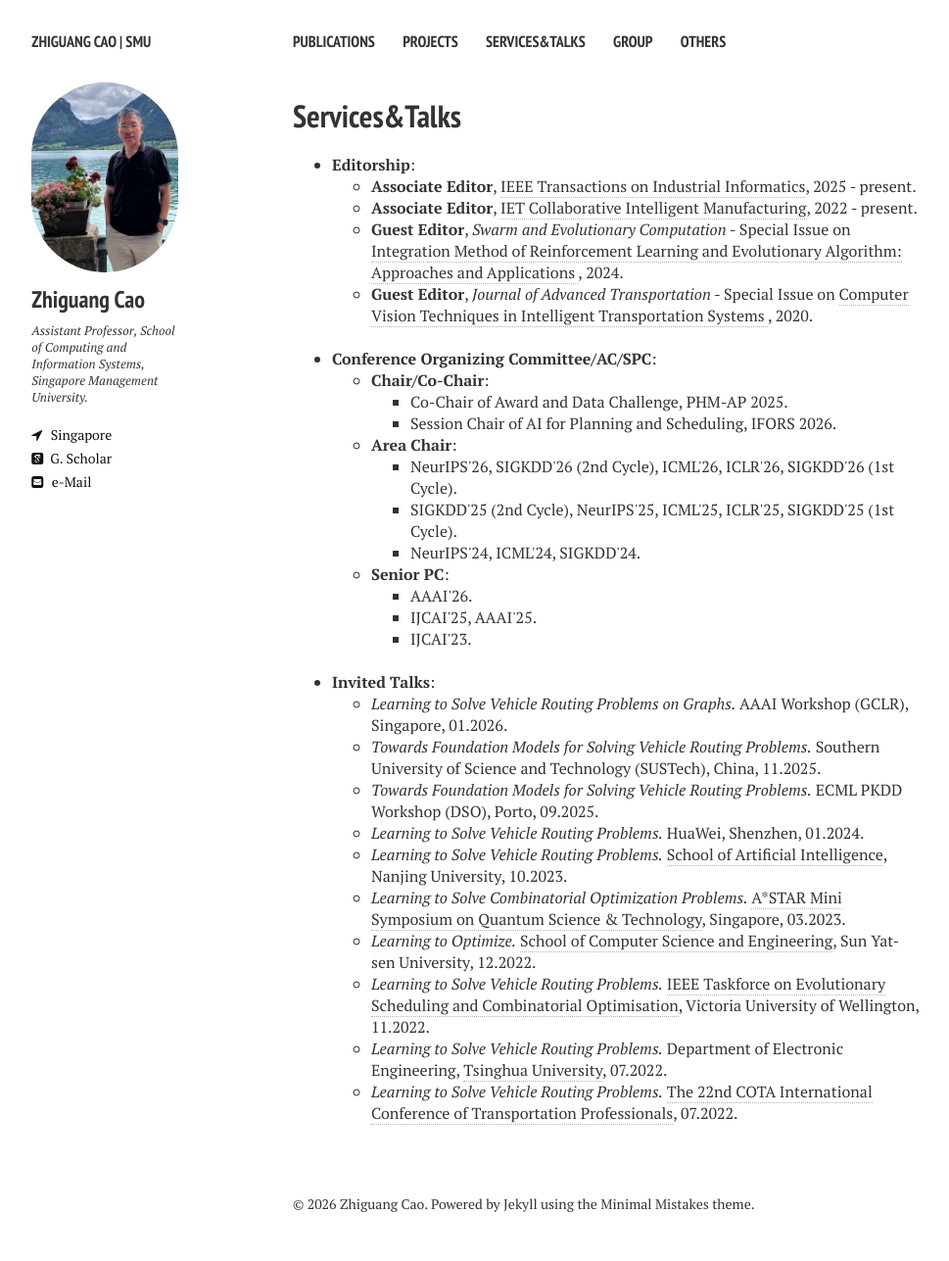
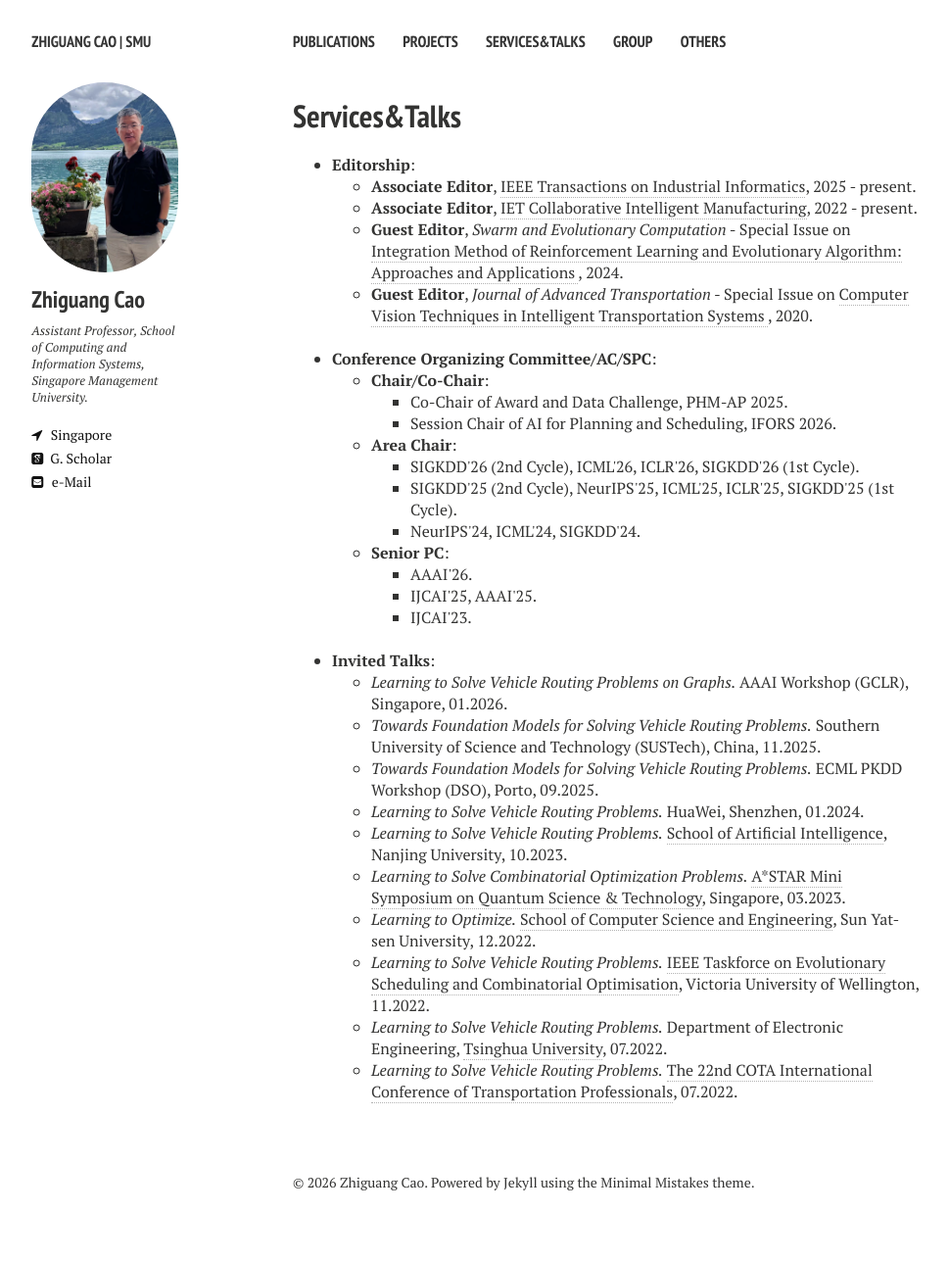
Before and after one commit to zhiguangcaosg/zhiguangcaosg.github.io, a Jekyll site: the page built from services&talks.md, in a window 1280 px wide. Shown: the whole page at 98% size, without its empty margins (21-990 px from the left). Built offline with Jekyll 4.4.1, drawn with Linux system fonts in a browser that asks for light colours; nearby versions of some CDN libraries; after the commit the page ends 1265 px from its top, so only the background shows below that.

Commit message:
Update services&talks.md

```diff
--- a/services&talks.md
+++ b/services&talks.md
@@ -43,7 +43,7 @@ comments: false
 
 	<li> <b>Area Chair</b>:
 		<ul>
-		<li>  NeurIPS'26, SIGKDD'26 (2nd Cycle), ICML'26, ICLR'26, SIGKDD'26 (1st Cycle).
+		<li>  SIGKDD'26 (2nd Cycle), ICML'26, ICLR'26, SIGKDD'26 (1st Cycle).
 	        </li>
 		<li>  SIGKDD'25 (2nd Cycle), NeurIPS'25, ICML'25, ICLR'25, SIGKDD'25 (1st Cycle).
 	        </li>
```
